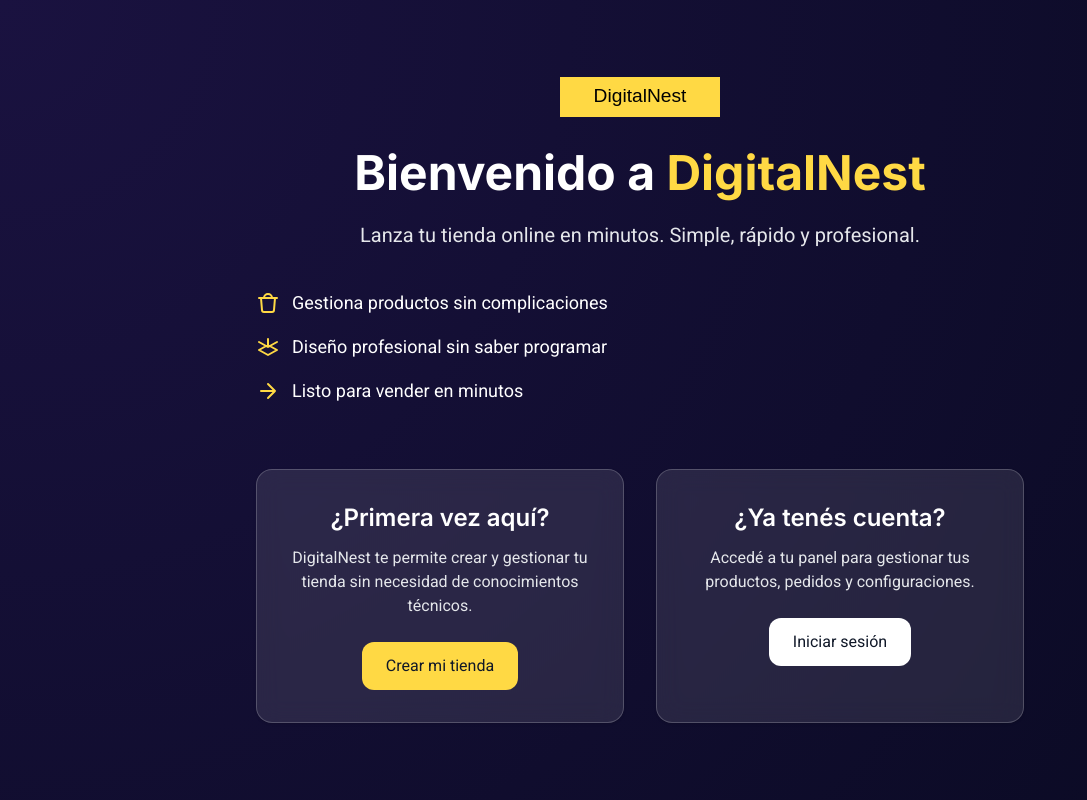
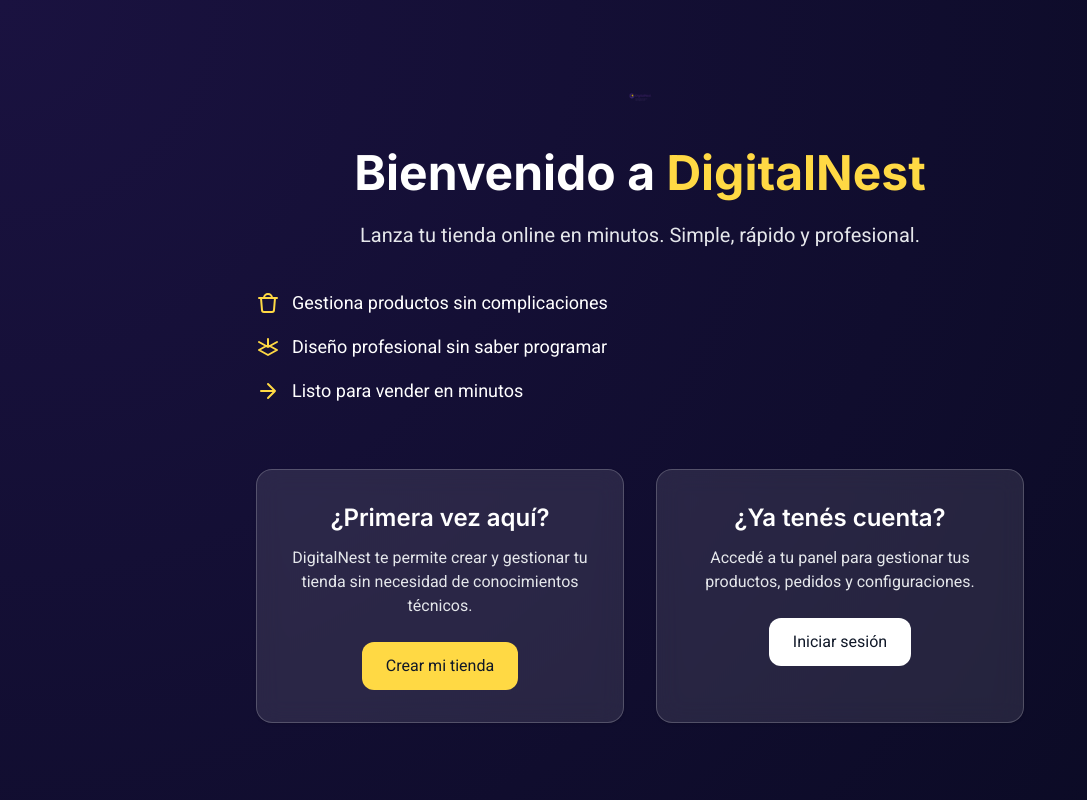
Before and after one commit to santiolivoo/DIGITALNEST, a Next.js app: page / in a window 1280 px wide. Shown: the whole page, without its empty margins (0-1087 px from the left). Built offline with nearby package versions, Linux system fonts and the light colour scheme.

Commit message:
commit 7/7 16:25 con logo chico

```diff
--- a/src/app/login/page.tsx
+++ b/src/app/login/page.tsx
@@ -50,11 +50,11 @@ useEffect(() => {
 
       const data = await res.json();
 
-      if (res.ok && data.success) {
+            if (res.ok) {
         setMensaje("Inicio de sesión exitoso. Redirigiendo...");
         router.replace("/dashboard");
       } else {
-        setMensaje(data.message || "Error al iniciar sesión.");
+        setMensaje(data.mensaje || "Error al iniciar sesión.");
       }
       } catch (error) {
       setMensaje("Error de red al intentar iniciar sesión.");
--- a/src/components/Logo.tsx
+++ b/src/components/Logo.tsx
@@ -3,10 +3,10 @@ import Image from 'next/image';
 export default function Logo({ className }: { className?: string }) {
   return (
     <Image
-      src="/digitalnest.svg"
+      src="/20250707_1303_Logo de DigitalNest_simple_compose_01jzjsyeqefqgt6pys3gew7nn2.png"
       alt="DigitalNest Logo"
-      width={160}
-      height={40}
+      width={240}
+      height={80}
       className={className}
       priority
     />
```
Also changed, not shown: public/20250707_1303_Logo de DigitalNest_simple_compose_01jzjsyeqefqgt6pys3gew7nn2.png (added), public/digitalnest.svg (deleted).
